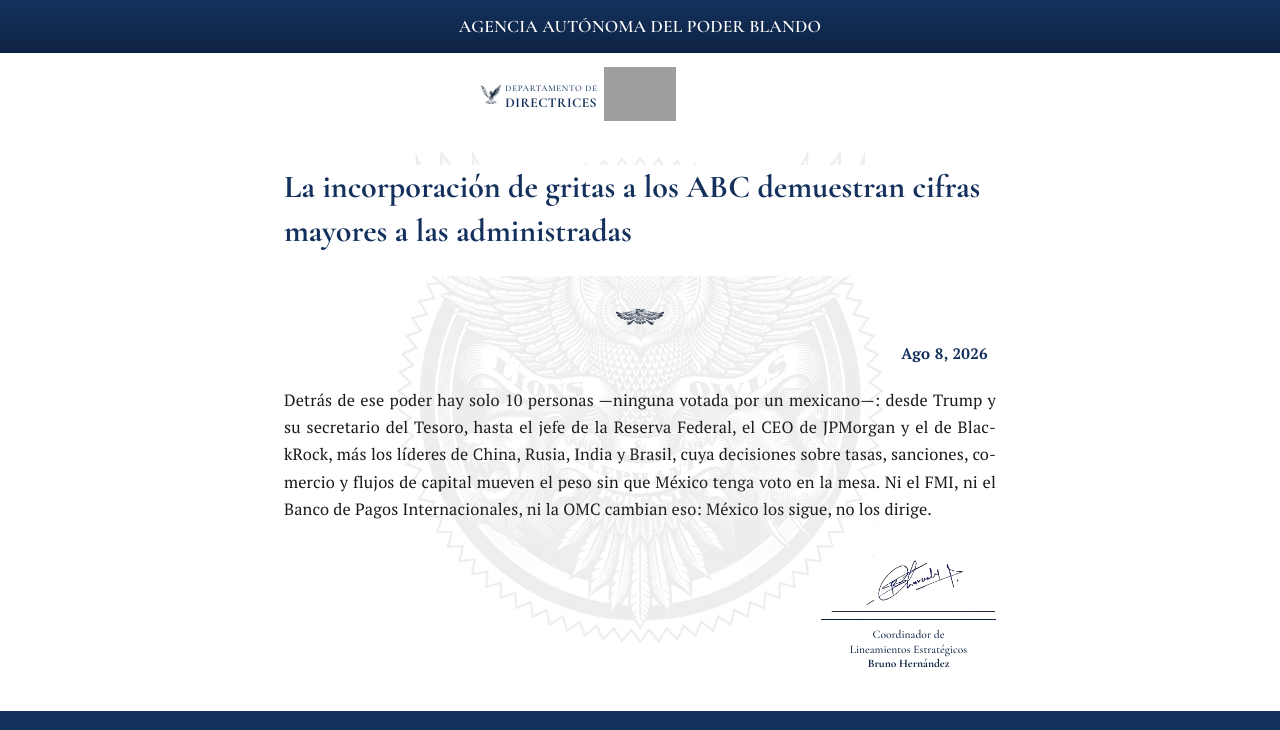
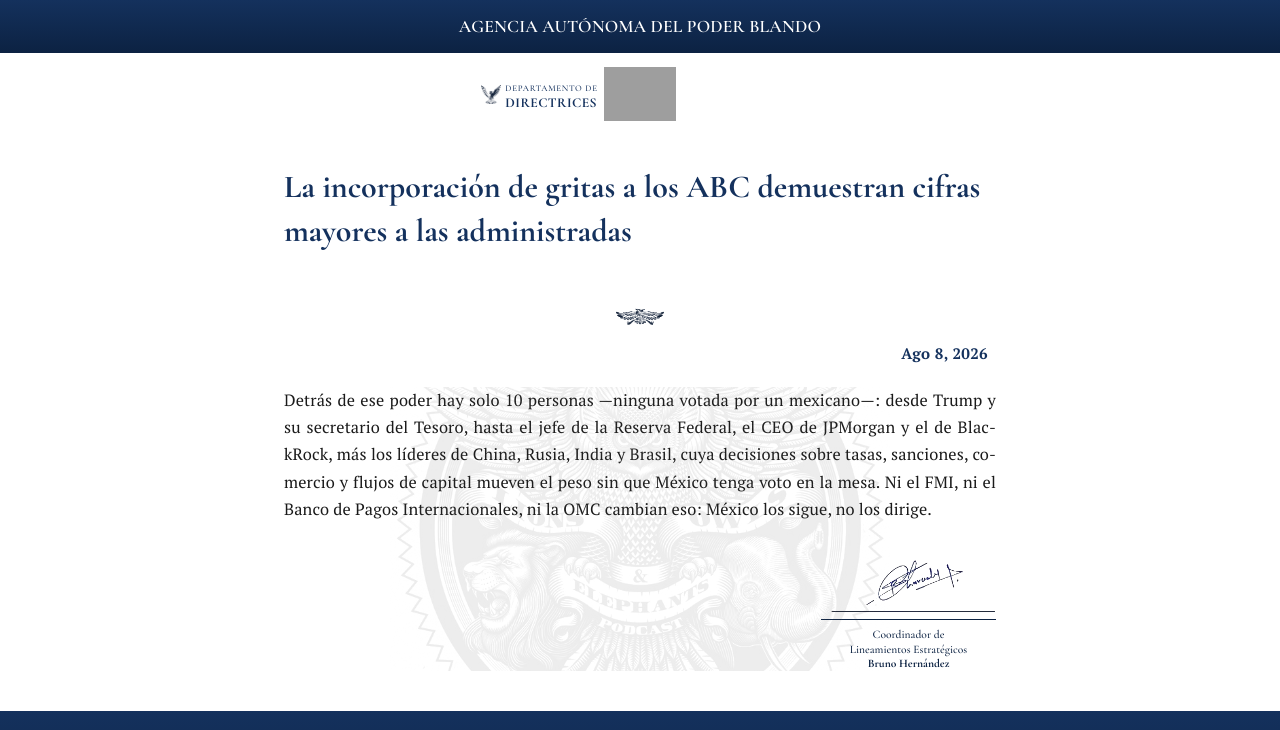
Before and after one commit to GorillaInforma/AAPB, a plain HTML site: page index.html in a window 1280 px wide. Shown: the top 730 px of the page. Drawn offline with nearby package versions, Linux system fonts and the light colour scheme; grey boxes are pictures that could not be loaded.

Commit message:
Refactor watermark positioning and structure
Added a wrapper for the paragraph and signature to center the watermark behind them. Updated watermark position to be absolute and confined to the content block.

```diff
--- a/index.html
+++ b/index.html
@@ -122,6 +122,13 @@
     box-sizing: border-box;
   }
 
+  /* Envuelve solo el párrafo y la firma, para que la marca de agua
+     quede centrada detrás de ellos y no se monte sobre la fecha */
+  .cuerpo-con-marca {
+    position: relative;
+    overflow: hidden;
+  }
+
   /* Contenido oficial - va dentro de banda-blanca - fuente tipo libro como la captura */
   footer.oficial-footer .banda-blanca .contenido-oficial {
     font-family: 'PT Serif', 'Times New Roman', Times, Georgia, serif;
@@ -168,15 +175,15 @@
     mix-blend-mode: normal;
   }
 
-  /* Marca de agua sello gris - fija y casi transparente */
+  /* Marca de agua sello gris - confinada al bloque de contenido, casi transparente */
   .marca-agua-sello {
-    position: fixed;
+    position: absolute;
     top: 50%;
     left: 50%;
     width: min(70vw, 500px);
     height: min(70vw, 500px);
     transform: translate(-50%, -50%);
-    z-index: 9999;
+    z-index: 0;
     pointer-events: none;
     opacity: 0.09;
     filter: grayscale(1);
@@ -596,8 +603,6 @@
 </style>
 </head>
 <body>
-<div class="marca-agua-sello"><img src="imagen_1.png" alt="marca de agua"></div>
-
 
 <header>
   <h1>Agencia Autónoma del Poder Blando</h1>
@@ -625,13 +630,14 @@
 
 <div class="banda-blanca">
 
-
 <div id="tres-figuras-sticky">
   <img src="imagen_4.png" alt="buho" style="width:48px; height:auto;">
 </div>
 
 
 <div class="fecha-actual" id="fecha-actual"></div>
+  <div class="cuerpo-con-marca">
+    <div class="marca-agua-sello"><img src="imagen_1.png" alt="marca de agua"></div>
     <div class="contenido-oficial">
       <p>Detrás de ese poder hay solo 10 personas —ninguna votada por un mexicano—: desde Trump y su secretario del Tesoro, hasta el jefe de la Reserva Federal, el CEO de JPMorgan y el de BlackRock, más los líderes de China, Rusia, India y Brasil, cuya decisiones sobre tasas, sanciones, comercio y flujos de capital mueven el peso sin que México tenga voto en la mesa. Ni el FMI, ni el Banco de Pagos Internacionales, ni la OMC cambian eso: México los sigue, no los dirige.</p>
     </div>
@@ -642,6 +648,7 @@
       <div class="firma-linea"></div>
       <div class="firma-texto">
         Coordinador de<br>Lineamientos Estratégicos<br><strong>Bruno Hernández</strong>
+      </div>
     </div>
   </div>
 
```
Lines whose indentation alone changed are shown as unchanged.
